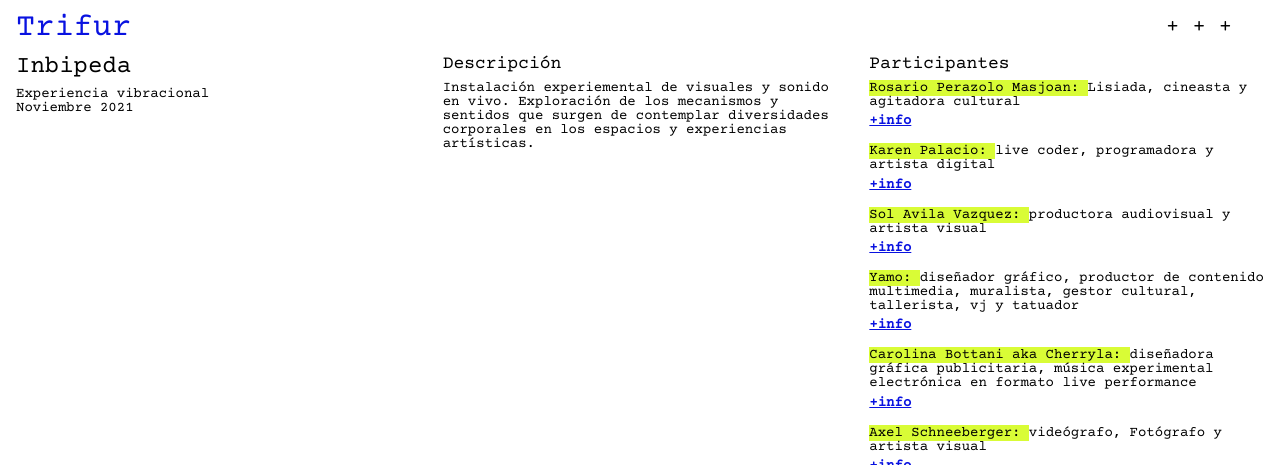
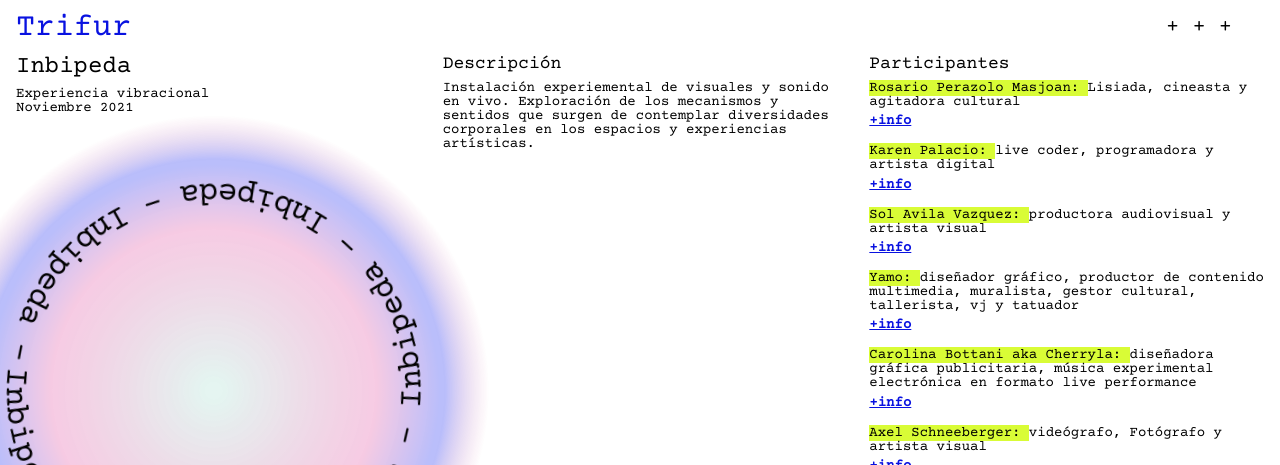
Before and after one commit to ColectivoTrifur/trifurweb, a React (Create React App) app: page / in a window 1280 px wide. Shown: the top 465 px of the page. Built offline with nearby package versions, Linux system fonts and the light colour scheme.

Commit message:
Fixed logo

```diff
--- a/src/components/identity.js
+++ b/src/components/identity.js
@@ -1,14 +1,16 @@
 import React from "react";
 
-import Gradient from './gradient.js';
-import LogoCircle from './logoCircle.js';
+import Gradient from "./gradient.js";
+import LogoCircle from "./logoCircle.js";
 
 const Identity = () => {
-    return (
-        <div className="identity">
-            <Gradient cx="89.48" opacity=".9" offset=".82"/>
-            <LogoCircle />
-        </div>
-    );
+  return (
+    <div className="identity">
+      <div className="svg-container">
+        <Gradient cx="89.48" opacity=".9" offset=".82" />
+        <LogoCircle />
+      </div>
+    </div>
+  );
 };
 export default Identity;
--- a/src/styles/identity.scss
+++ b/src/styles/identity.scss
@@ -1,20 +1,23 @@
 .identity {
   position: relative;
-  height: 300px;
+  height: 100%;
+  min-height: 400px;
   width: 100%;
-  z-index: -1;
-  #logo-circles, #gradient-circles {
-    position:absolute;
-    width: 80%;
+  z-index: 1;
+  .svg-container {
+    display: flex;
+    height: 100%;
+    justify-content: center;
   }
-  // #logo-circles {
-  //   height: 80%;
-  //   width: 80%;
-  // }
+  #logo-circles,
+  #gradient-circles {
+    position: absolute;
+    height: 80%;
+  }
   text {
     position: absolute;
     top: 20%;
-    left:50%;
+    left: 50%;
     font-family: "Courier Prime", monospace;
     font-size: 75%;
     animation: rotate 300s linear infinite;
```
